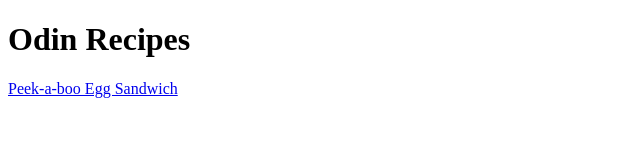
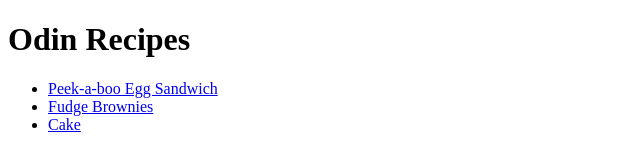
Before and after one commit to Im-Humor/odin-recipes, a plain HTML site: page index.html in a window 1280 px wide. Shown: the whole page, without its empty margins (0-640 px from the left). Drawn offline with Linux system fonts and the light colour scheme.

Commit message:
Add additional links in homepage featuring recipes and correponding .html files

```diff
--- a/index.html
+++ b/index.html
@@ -6,6 +6,10 @@
     </head>
     <body>
         <h1>Odin Recipes</h1>
-        <a href="recipes/peekabooegg.html">Peek-a-boo Egg Sandwich</a>
+        <ul>
+            <li><a href="recipes/peekabooegg.html">Peek-a-boo Egg Sandwich</a></li>
+            <li><a href="recipes/fudgebrownie.html">Fudge Brownies</a></li>
+            <li><a href="recipes/cake.html">Cake</a></li>
+        </ul>
     </body>
 </html>
```
Also changed, not shown: recipes/cake.html (added), recipes/fudgebrownie.html (added).
